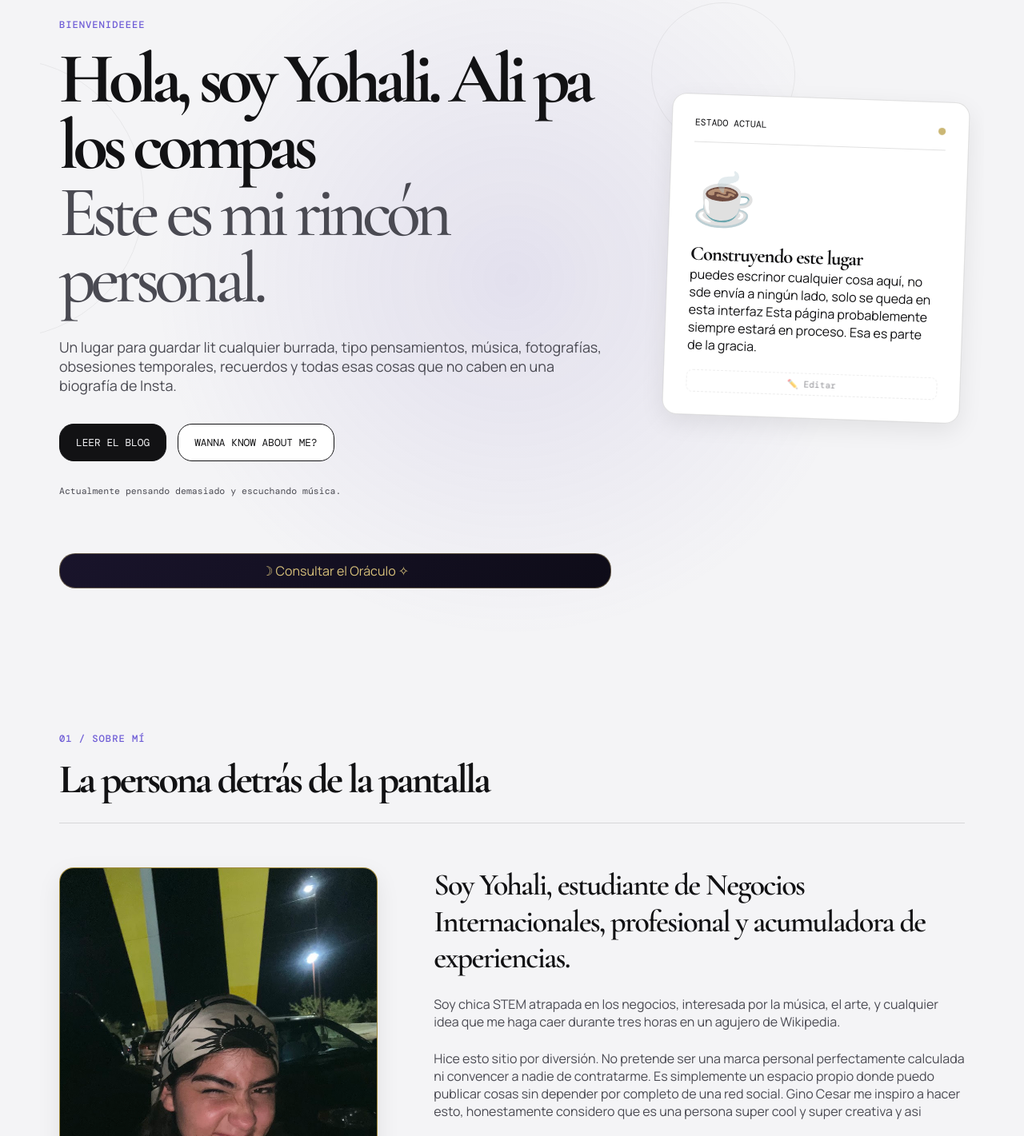
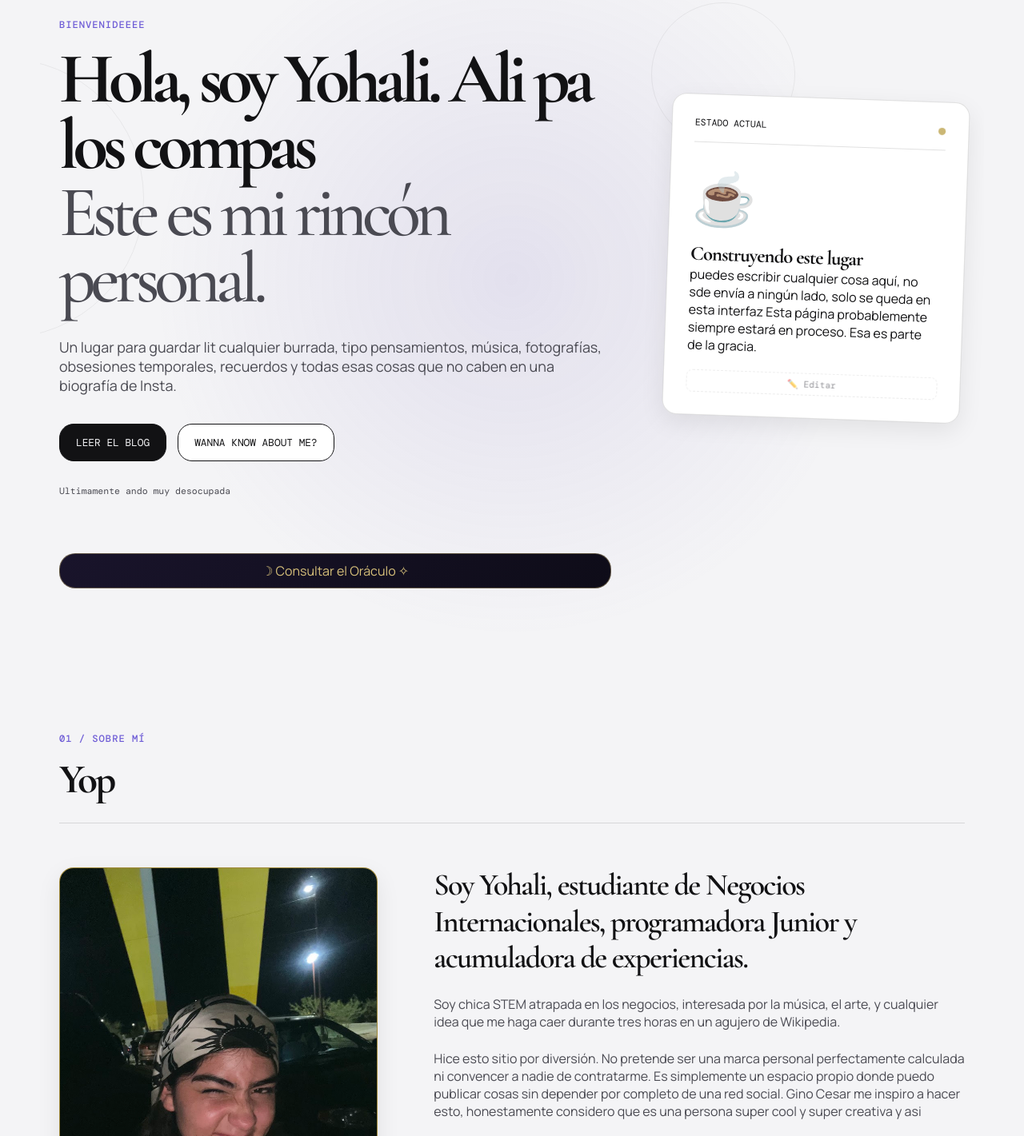
Before and after one commit to aliwalli/YohaliDaniela, a plain HTML site: page index.html in a window 1280 px wide. Shown: the part 107-1528 px from the top of the page at 80% size. Drawn offline with nearby package versions, Linux system fonts and the light colour scheme; a script that the page names is missing.

Commit message:
Update index.html

```diff
--- a/index.html
+++ b/index.html
@@ -98,7 +98,7 @@
                 </div>
 
                 <p class="nota-portada">
-                    Actualmente pensando demasiado y escuchando música.
+                    Ultimamente ando muy desocupada
                 </p>
             </div>
 
@@ -114,7 +114,7 @@
 
         <p class="emoji-estado" id="verEmoji">☕</p>
         <h2 id="verTitulo">Construyendo este lugar</h2>
-        <p id="verDesc"> puedes escrinor cualquier cosa aquí, no sde envía a ningún lado, solo se queda en esta interfaz Esta página probablemente siempre estará en proceso. Esa es parte de la gracia.</p>
+        <p id="verDesc"> puedes escribir cualquier cosa aquí, no sde envía a ningún lado, solo se queda en esta interfaz Esta página probablemente siempre estará en proceso. Esa es parte de la gracia.</p>
 
         <button class="boton-editar-tarjeta" id="btnEditarEstado" title="Editar Estado">
             ✏️ Editar
@@ -161,7 +161,7 @@
         <span class="cerrar-modal" onclick="cerrarOraculo()">&times;</span>
         <div class="icono-oraculo">✵</div>
         <h3>La carta del día</h3>
-        <p id="mensaje-oraculo">Cargando sabiduría...</p>
+        <p id="mensaje-oraculo">Cargando...</p>
         <button class="btn-otra-frase" onclick="obtenerReflexion()">Extraer otra lectura</button>
     </div>
 </div>
@@ -172,7 +172,7 @@
         <section class="seccion sobre-mi" id="sobre-mi">
             <div class="titulo-seccion">
                 <p>01 / SOBRE MÍ</p>
-                <h2>La persona detrás de la pantalla</h2>
+                <h2>Yop</h2>
             </div>
 
             <div class="sobre-mi-contenido">
@@ -198,7 +198,7 @@
                 <div class="texto-sobre-mi">
                     <p class="texto-grande">
                         Soy Yohali, estudiante de Negocios Internacionales,
-                        profesional y acumuladora de experiencias.
+                        programadora Junior y acumuladora de experiencias.
                     </p>
 
                     <p>
```
